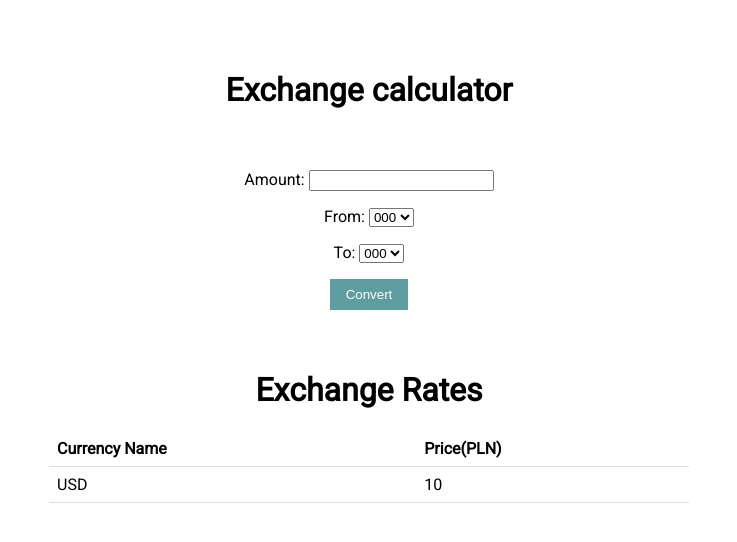
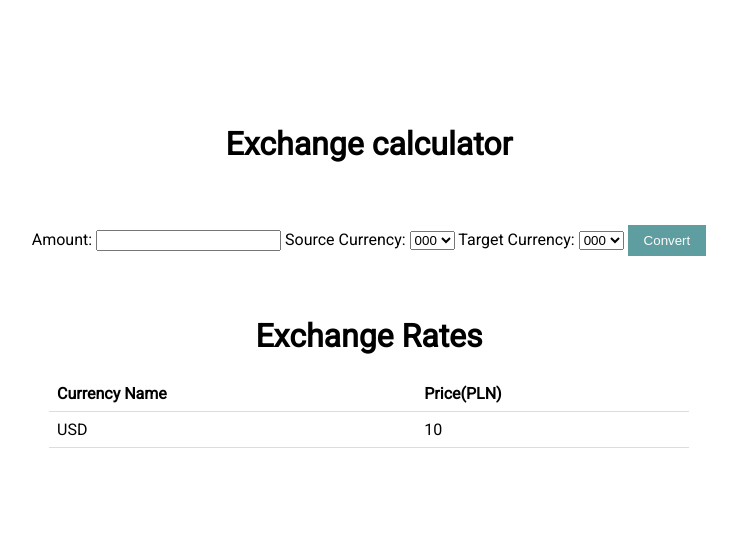
Before and after one commit to koloseki/exchangeRates, a PHP site: page / in a window 1280 px wide. Shown: the top 542 px of the page, without its empty margins (271-1008 px from the left). Run offline with PHP 8.4, Linux system fonts and the light colour scheme; tables that the repository leaves empty or names only in its code hold one stand-in row (values such as "Sample post"); data that the repository does not hold is empty.

Commit message:
Update index.php
Bug fix

```diff
--- a/index.php
+++ b/index.php
@@ -2,7 +2,7 @@
 // Import necessary files
 include("database.php");
 include("CurrencyAPI.php");
-include("CurrencyApiSaver.php");
+include("CurrencyAPIsaver.php");
 
 // Create a CurrencyAPI object
 $currencyAPI = new CurrencyAPI();
@@ -35,15 +35,22 @@ $exchangeRatesFromDB = $stmt->fetchAll(PDO::FETCH_ASSOC);
 
 <h1>Exchange calculator</h1>
 
-<div class="exchangeForm">
-    <form id="exchange_Form" action="convert.php" method="post">
-        <div>
+<div class="exchangeForm" >
+    <form action="convert.php" method="post">
         <label for="amount">Amount:</label>
         <input type="number" id="amount" name="amount" min="1" step="0.01" required>
-        </div>
 
-        <div>
-            <label for="target_currency">From:</label>
+
+        <label for="source_currency">Source Currency:</label>
+        <select id="source_currency" name="source_currency" required>
+            <?php foreach ($exchangeRatesFromDB as $rate): ?>
+                <option value="<?php echo $rate['currency_code']; ?>">
+                    <?php echo $rate['currency_code']; ?>
+                </option>
+            <?php endforeach; ?>
+        </select>
+
+        <label for="target_currency">Target Currency:</label>
         <select id="target_currency" name="target_currency" required>
             <?php foreach ($exchangeRatesFromDB as $rate): ?>
                 <option value="<?php echo $rate['currency_code']; ?>">
@@ -51,18 +58,8 @@ $exchangeRatesFromDB = $stmt->fetchAll(PDO::FETCH_ASSOC);
                 </option>
             <?php endforeach; ?>
         </select>
-        </div>
 
-        <div>
-            <label for="source_currency">To:</label>
-            <select id="source_currency" name="source_currency" required>
-                <?php foreach ($exchangeRatesFromDB as $rate): ?>
-                    <option value="<?php echo $rate['currency_code']; ?>">
-                        <?php echo $rate['currency_code']; ?>
-                    </option>
-                <?php endforeach; ?>
-            </select>
-        </div>
+
 
         <button class="convert_button" type="submit">Convert</button>
     </form>
```
Lines whose indentation alone changed are shown as unchanged.
